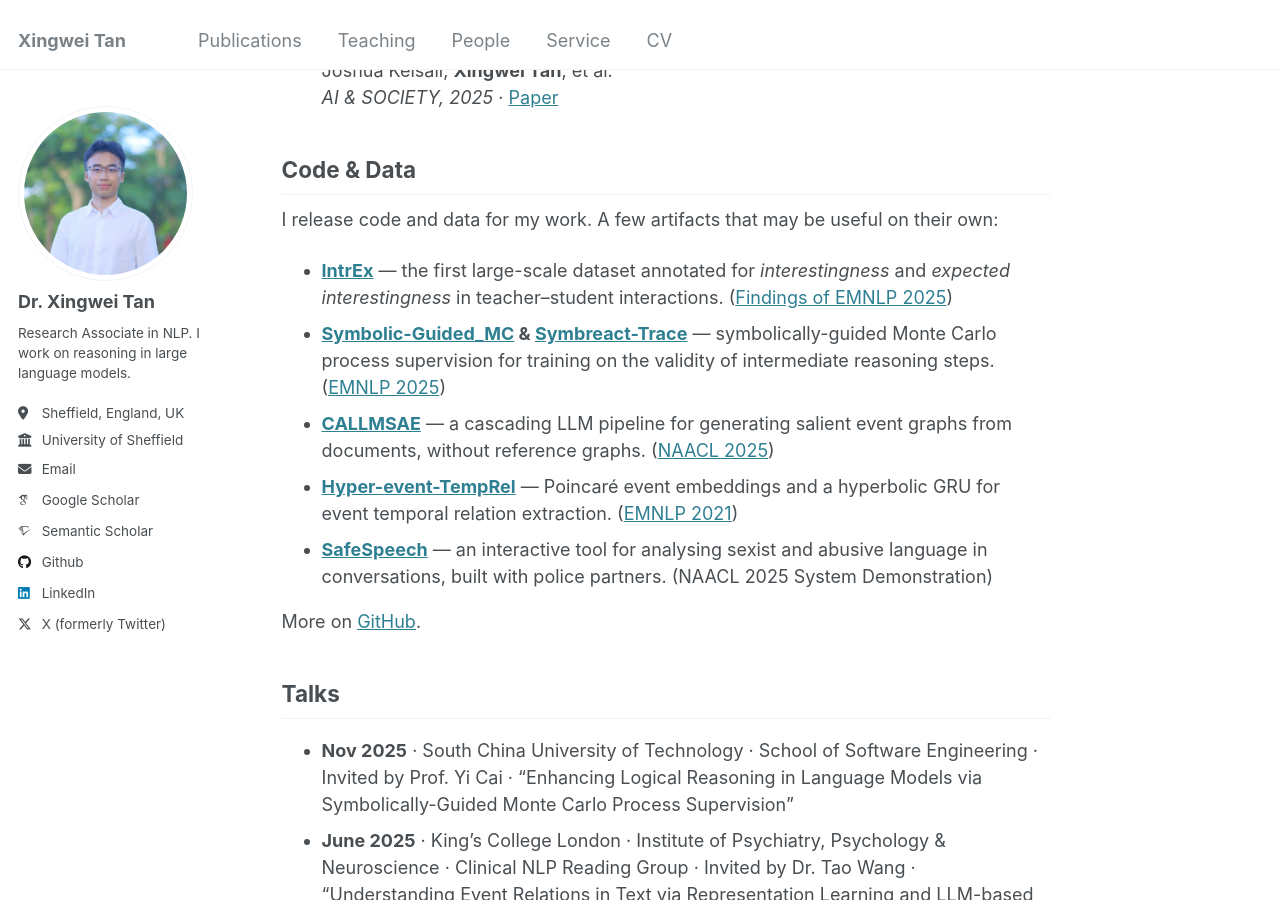
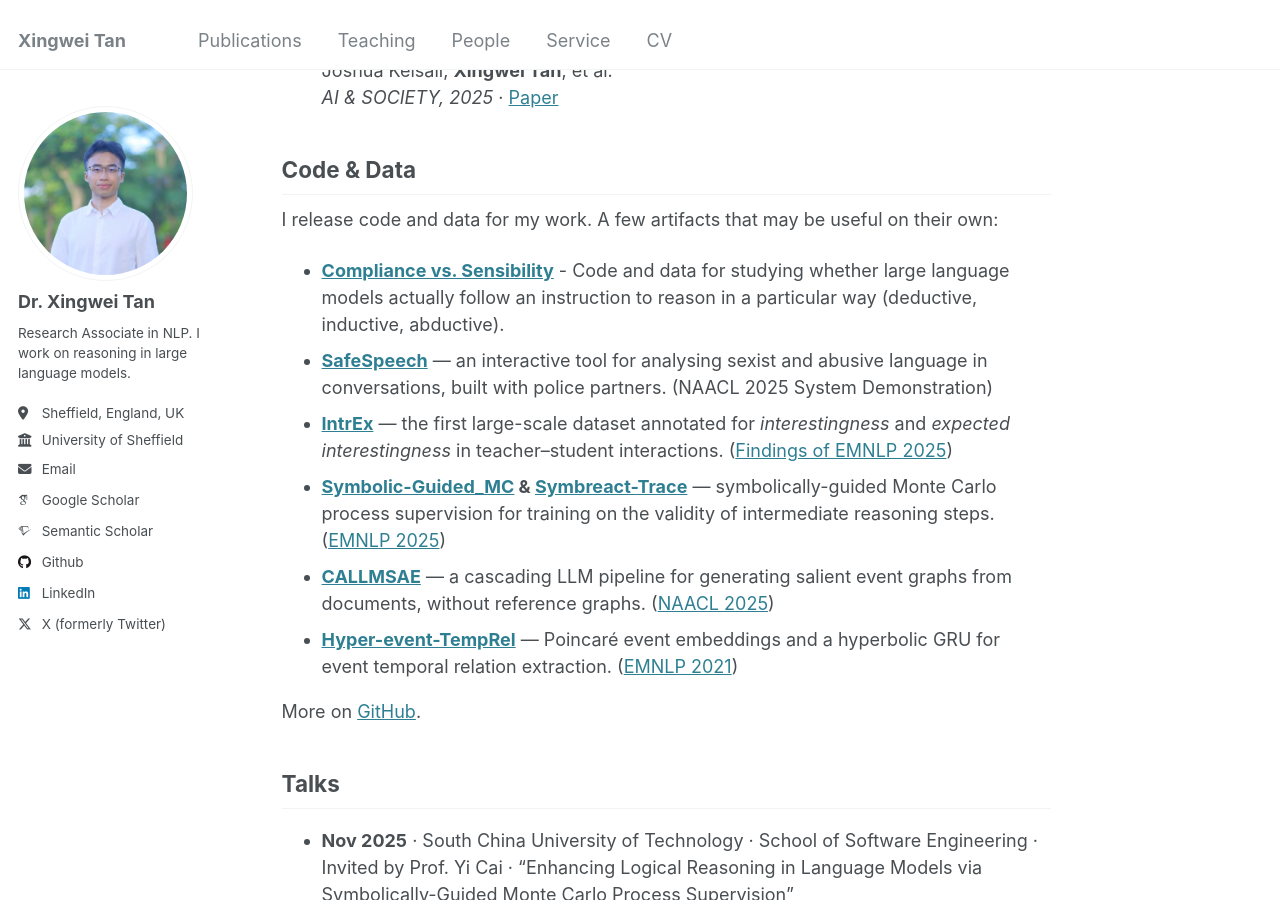
Before and after one commit to Xingwei-Tan/Xingwei-Tan.github.io, a Jekyll site: the page built from _pages/about.md, in a window 1280 px wide and 900 px high, scrolled down 2865 px. Built offline with Jekyll 4.4.1, drawn with Linux system fonts in a browser that asks for light colours; some web fonts are replaced.

Commit message:
update Code & Data

```diff
--- a/_pages/about.md
+++ b/_pages/about.md
@@ -74,6 +74,10 @@ See the [full list of publications](/publications/) or my [Google Scholar profil
 
 I release code and data for my work. A few artifacts that may be useful on their own:
 
+* **[Compliance vs. Sensibility](https://github.com/Xingwei-Tan/compliance_sensibility)** - Code and data for studying whether large language models actually follow an instruction to reason in a particular way (deductive, inductive, abductive).
+* **[SafeSpeech](https://aclanthology.org/2025.naacl-demo.31/)** — an interactive tool for analysing
+  sexist and abusive language in conversations, built with police partners.
+  <span style="white-space: nowrap;">(NAACL 2025 System Demonstration)</span>
 * **[IntrEx](https://github.com/Xingwei-Tan/IntrEx)** — the first large-scale dataset annotated for
   *interestingness* and *expected interestingness* in teacher–student interactions.
   <span style="white-space: nowrap;">([Findings of EMNLP 2025](https://aclanthology.org/2025.findings-emnlp.1191/))</span>
@@ -86,9 +90,7 @@ I release code and data for my work. A few artifacts that may be useful on their
 * **[Hyper-event-TempRel](https://github.com/Xingwei-Tan/hyper-event-TempRel)** — Poincaré event
   embeddings and a hyperbolic GRU for event temporal relation extraction.
   <span style="white-space: nowrap;">([EMNLP 2021](https://aclanthology.org/2021.emnlp-main.636/))</span>
-* **[SafeSpeech](https://aclanthology.org/2025.naacl-demo.31/)** — an interactive tool for analysing
-  sexist and abusive language in conversations, built with police partners.
-  <span style="white-space: nowrap;">(NAACL 2025 System Demonstration)</span>
+
 
 More on [GitHub](https://github.com/Xingwei-Tan).
 
```
